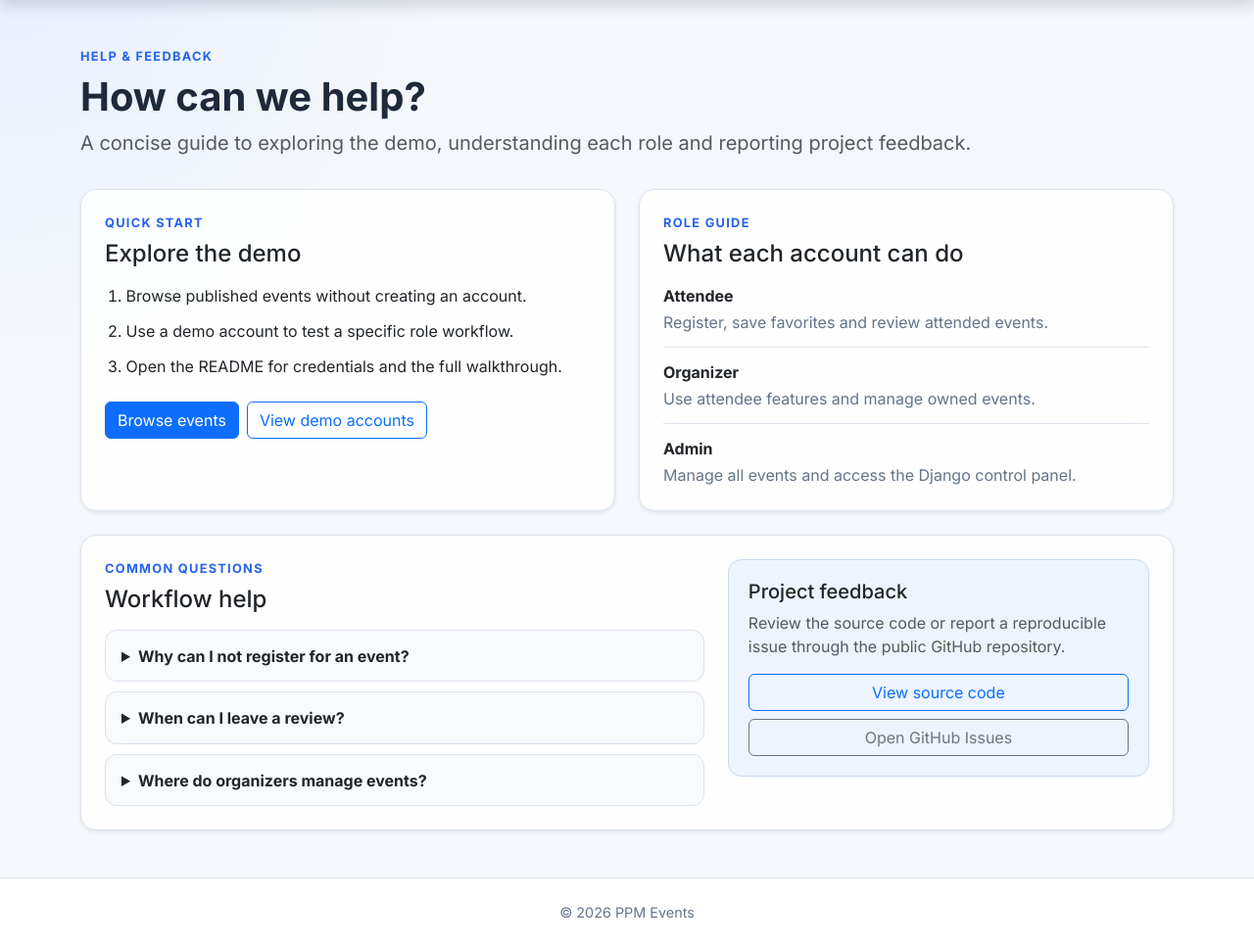
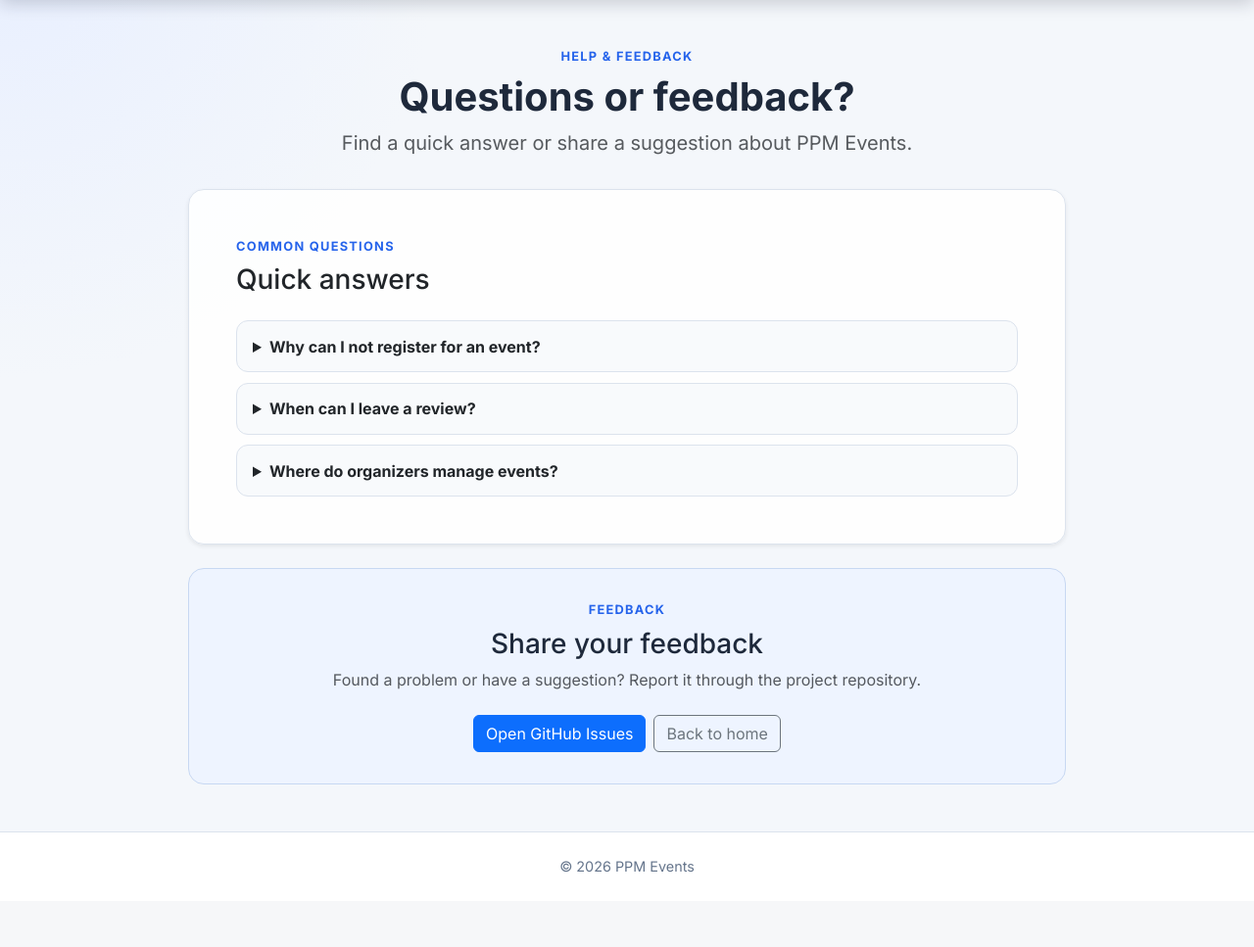
Before and after one commit to Adrycasta04/PPM-Event-Management, a Django app: page /contact/ in a window 1280 px wide. Shown: the part 62-1029 px from the top of the page at 98% size. After the commit the page ends 952 px from the top, so only its background shows below. Run offline with Django 5.2, Linux system fonts and the light colour scheme.

Commit message:
style: simplify help and feedback section

```diff
--- a/events/tests.py
+++ b/events/tests.py
@@ -26,7 +26,8 @@ class HomePageTests(TestCase):
 
         self.assertEqual(response.status_code, 200)
         self.assertTemplateUsed(response, "events/contact.html")
-        self.assertContains(response, "Explore the demo")
+        self.assertContains(response, "Quick answers")
+        self.assertContains(response, "Share your feedback")
         self.assertContains(response, "Open GitHub Issues")
         self.assertNotContains(response, "example.com")
 
--- a/static/css/styles.css
+++ b/static/css/styles.css
@@ -541,33 +541,11 @@ button:focus-visible,
     background: rgba(255, 255, 255, 0.88);
 }
 
-.help-steps {
-    display: grid;
-    padding-left: 1.35rem;
-    gap: 0.75rem;
-}
-
-.help-role-list > div {
-    padding: 0.8rem 0;
-    border-bottom: 1px solid var(--ppm-border);
-}
-
-.help-role-list > div:first-child {
-    padding-top: 0;
-}
-
-.help-role-list > div:last-child {
-    padding-bottom: 0;
-    border-bottom: 0;
-}
-
-.help-role-list dt {
-    margin-bottom: 0.2rem;
-}
-
-.help-role-list dd {
-    margin-bottom: 0;
-    color: var(--ppm-muted);
+.help-page-header,
+.help-page-content {
+    max-width: 56rem;
+    margin-right: auto;
+    margin-left: auto;
 }
 
 .help-questions {
@@ -593,10 +571,10 @@ button:focus-visible,
 }
 
 .feedback-panel {
-    padding: 1.25rem;
+    padding: 2rem;
     background: #eef4ff;
     border: 1px solid #c7d8f2;
-    border-radius: 0.85rem;
+    border-radius: 1rem;
 }
 
 .info-panel {
--- a/templates/base.html
+++ b/templates/base.html
@@ -17,7 +17,7 @@
         integrity="sha384-QWTKZyjpPEjISv5WaRU9OFeRpok6YctnYmDr5pNlyT2bRjXh0JMhjY6hW+ALEwIH"
         crossorigin="anonymous"
     >
-    <link rel="stylesheet" href="{% static 'css/styles.css' %}?v=7">
+    <link rel="stylesheet" href="{% static 'css/styles.css' %}?v=8">
 </head>
 <body>
     <a class="skip-link" href="#main-content">Skip to content</a>
--- a/templates/events/contact.html
+++ b/templates/events/contact.html
@@ -3,73 +3,19 @@
 {% block title %}Help & Feedback | PPM Events{% endblock %}
 
 {% block content %}
-<section class="page-header">
+<section class="page-header text-center help-page-header">
     <p class="page-kicker mb-2">Help & Feedback</p>
-    <h1 class="display-6 fw-bold">How can we help?</h1>
+    <h1 class="display-6 fw-bold">Questions or feedback?</h1>
     <p class="lead text-muted mb-0">
-        A concise guide to exploring the demo, understanding each role and
-        reporting project feedback.
+        Find a quick answer or share a suggestion about PPM Events.
     </p>
 </section>
 
-<div class="row g-4 help-grid">
-    <div class="col-lg-6">
-        <section class="card help-card h-100 shadow-sm">
-            <div class="card-body p-4">
-                <p class="page-kicker mb-2">Quick start</p>
-                <h2 class="h4 mb-3">Explore the demo</h2>
-                <ol class="help-steps mb-4">
-                    <li>Browse published events without creating an account.</li>
-                    <li>Use a demo account to test a specific role workflow.</li>
-                    <li>Open the README for credentials and the full walkthrough.</li>
-                </ol>
-                <div class="d-flex flex-wrap gap-2">
-                    <a class="btn btn-primary" href="{% url 'events:list' %}">
-                        Browse events
-                    </a>
-                    <a
-                        class="btn btn-outline-primary"
-                        href="https://github.com/Adrycasta04/PPM-Event-Management#demo-accounts"
-                        target="_blank"
-                        rel="noopener noreferrer"
-                    >
-                        View demo accounts
-                    </a>
-                </div>
-            </div>
-        </section>
-    </div>
-
-    <div class="col-lg-6">
-        <section class="card help-card h-100 shadow-sm">
-            <div class="card-body p-4">
-                <p class="page-kicker mb-2">Role guide</p>
-                <h2 class="h4 mb-3">What each account can do</h2>
-                <dl class="help-role-list mb-0">
-                    <div>
-                        <dt>Attendee</dt>
-                        <dd>Register, save favorites and review attended events.</dd>
-                    </div>
-                    <div>
-                        <dt>Organizer</dt>
-                        <dd>Use attendee features and manage owned events.</dd>
-                    </div>
-                    <div>
-                        <dt>Admin</dt>
-                        <dd>Manage all events and access the Django control panel.</dd>
-                    </div>
-                </dl>
-            </div>
-        </section>
-    </div>
-
-    <div class="col-12">
-        <section class="card help-card shadow-sm">
-            <div class="card-body p-4">
-                <div class="row g-4 align-items-start">
-                    <div class="col-lg-7">
+<div class="help-page-content">
+    <section class="card help-card shadow-sm mb-4">
+        <div class="card-body p-4 p-lg-5">
             <p class="page-kicker mb-2">Common questions</p>
-                        <h2 class="h4 mb-3">Workflow help</h2>
+            <h2 class="h3 mb-4">Quick answers</h2>
             <div class="help-questions">
                 <details>
                     <summary>Why can I not register for an event?</summary>
@@ -94,36 +40,28 @@
                 </details>
             </div>
         </div>
-                    <div class="col-lg-5">
-                        <div class="feedback-panel">
-                            <h2 class="h5">Project feedback</h2>
-                            <p class="text-body-secondary">
-                                Review the source code or report a reproducible issue
-                                through the public GitHub repository.
+    </section>
+
+    <section class="feedback-panel text-center">
+        <p class="page-kicker mb-2">Feedback</p>
+        <h2 class="h3 mb-2">Share your feedback</h2>
+        <p class="text-body-secondary mb-4">
+            Found a problem or have a suggestion? Report it through the
+            project repository.
         </p>
-                            <div class="d-grid gap-2">
+        <div class="d-flex flex-column flex-sm-row justify-content-center gap-2">
             <a
-                                    class="btn btn-outline-primary"
-                                    href="https://github.com/Adrycasta04/PPM-Event-Management"
-                                    target="_blank"
-                                    rel="noopener noreferrer"
-                                >
-                                    View source code
-                                </a>
-                                <a
-                                    class="btn btn-outline-secondary"
+                class="btn btn-primary"
                 href="https://github.com/Adrycasta04/PPM-Event-Management/issues"
                 target="_blank"
                 rel="noopener noreferrer"
             >
                 Open GitHub Issues
             </a>
-                            </div>
-                        </div>
-                    </div>
-                </div>
+            <a class="btn btn-outline-secondary" href="{% url 'events:home' %}">
+                Back to home
+            </a>
         </div>
     </section>
 </div>
-</div>
 {% endblock %}
--- a/templates/events/home.html
+++ b/templates/events/home.html
@@ -121,13 +121,13 @@
     <div class="d-flex flex-column flex-md-row align-items-md-center justify-content-between gap-3">
         <div>
             <p class="page-kicker mb-2">Help & Feedback</p>
-            <h2 class="h5 fw-bold mb-1">Need help using PPM Events?</h2>
+            <h2 class="h5 fw-bold mb-1">Need help or want to share feedback?</h2>
             <p class="text-muted mb-0">
-                Check the role guide, common workflow questions and project links.
+                Find quick answers or report feedback about the project.
             </p>
         </div>
         <a class="btn btn-outline-primary flex-shrink-0" href="{% url 'events:contact' %}">
-            Open help guide
+            Help & feedback
         </a>
     </div>
 </section>
```
Lines whose indentation alone changed are shown as unchanged.
